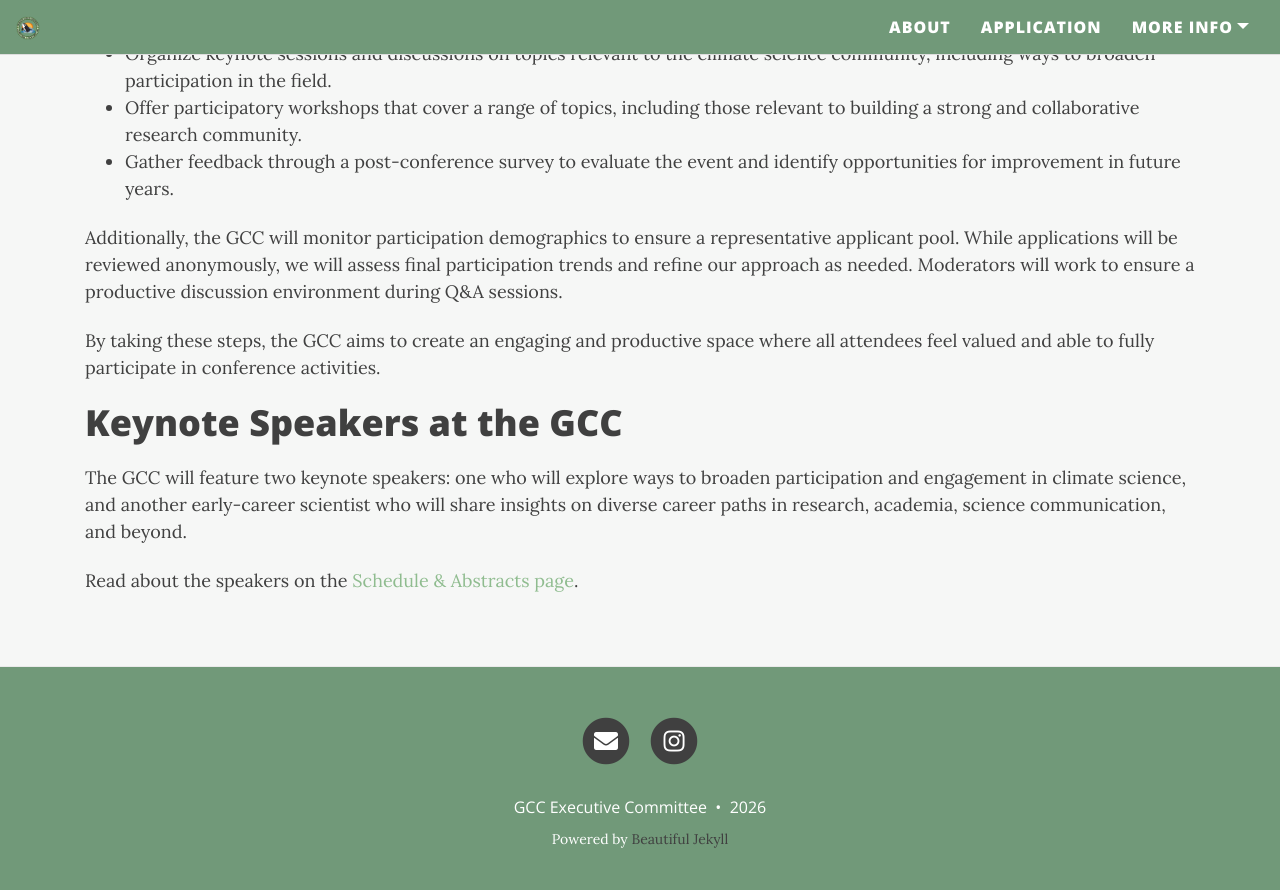
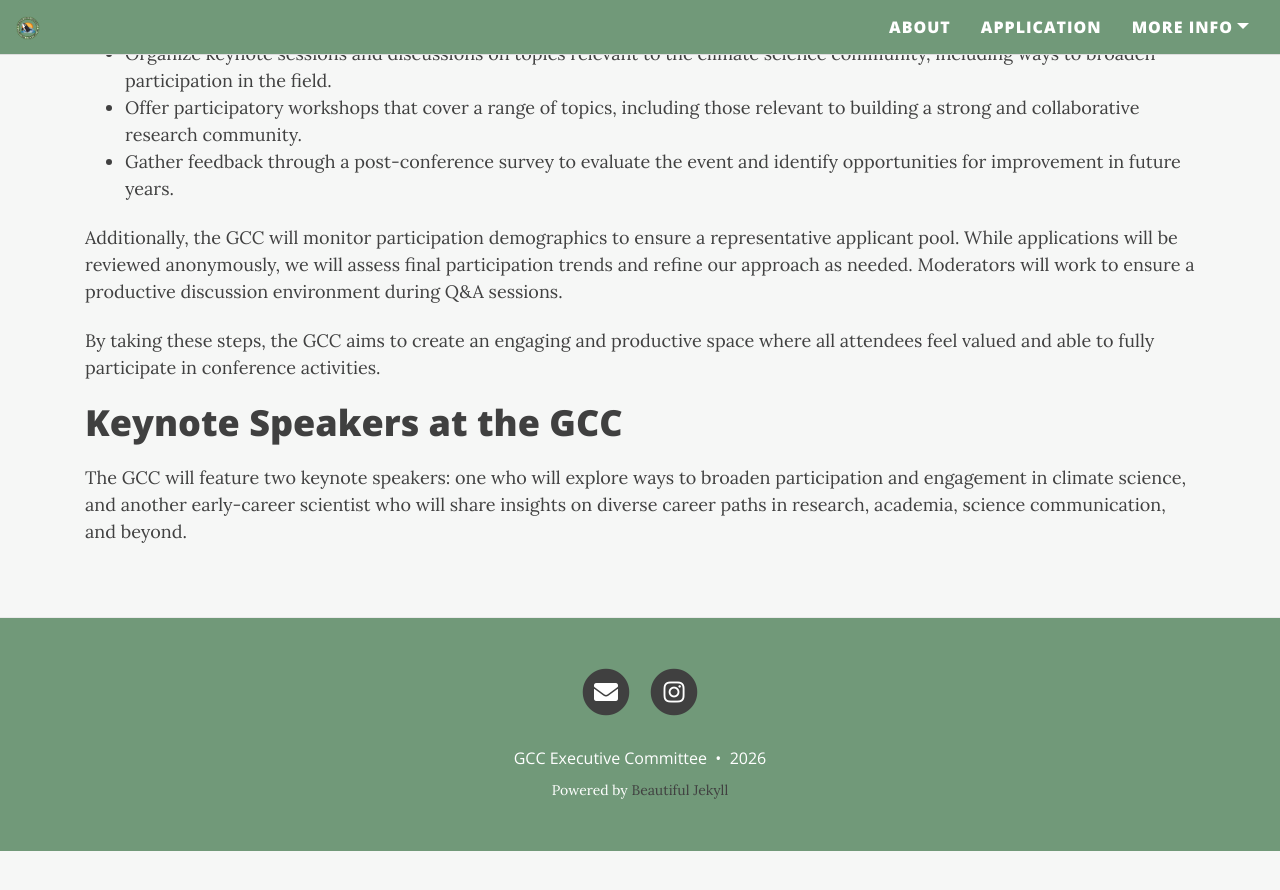
Before and after one commit to graduateclimateconference/graduateclimateconference.github.io, a Jekyll site: the page built from broadeningparticipation.md, in a window 1280 px wide and 900 px high, scrolled down 975 px. Shown: the top 890 px of the window. Built offline with Jekyll 4.4.1, drawn with Linux system fonts in a browser that asks for light colours; nearby versions of some CDN libraries; after the commit the page ends 1826 px from its top, so only the background shows below that.

Commit message:
Update broadeningparticipation.md

```diff
--- a/broadeningparticipation.md
+++ b/broadeningparticipation.md
@@ -26,4 +26,4 @@ By taking these steps, the GCC aims to create an engaging and productive space w
 
 The GCC will feature two keynote speakers: one who will explore ways to broaden participation and engagement in climate science, and another early-career scientist who will share insights on diverse career paths in research, academia, science communication, and beyond.
 
-Read about the speakers on the [Schedule & Abstracts page](https://graduateclimateconference.github.io/schedule/).
+<!-- Read about the speakers on the [Schedule & Abstracts page](https://graduateclimateconference.github.io/schedule/). -->
```
